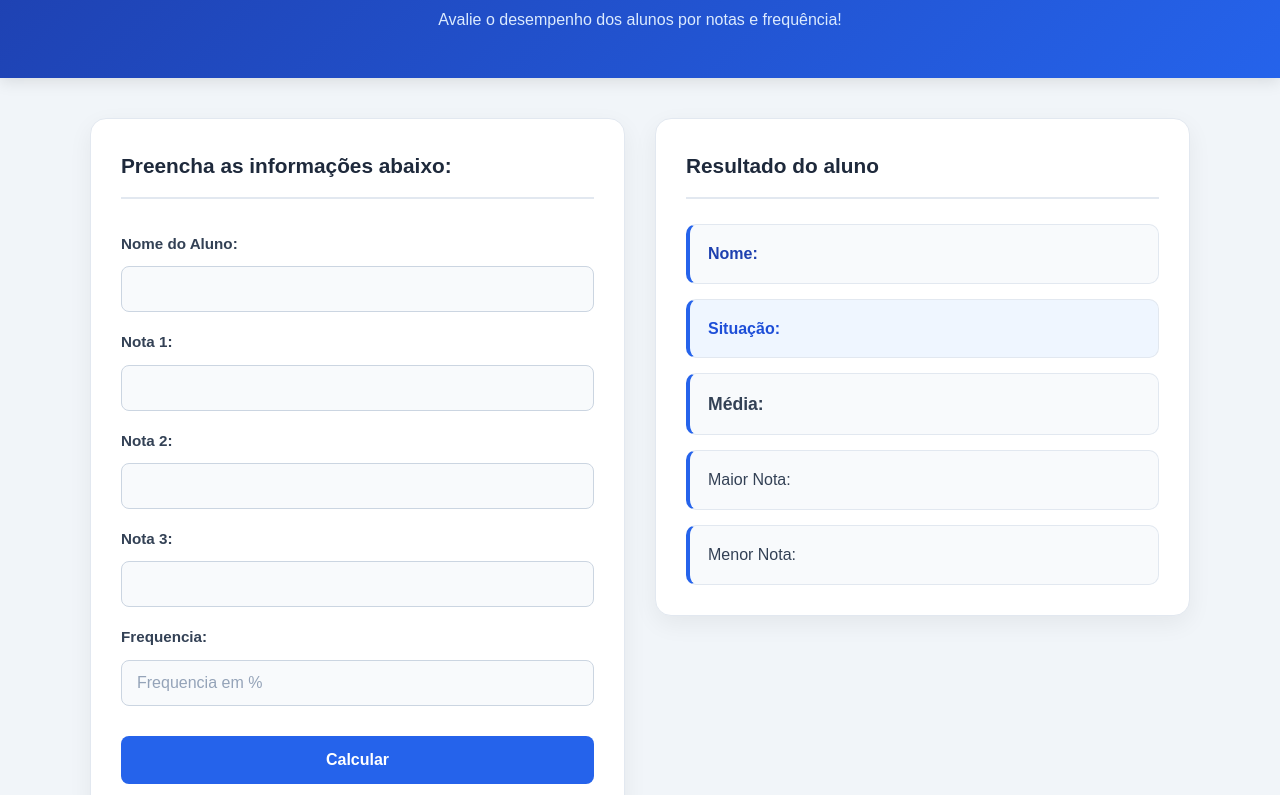
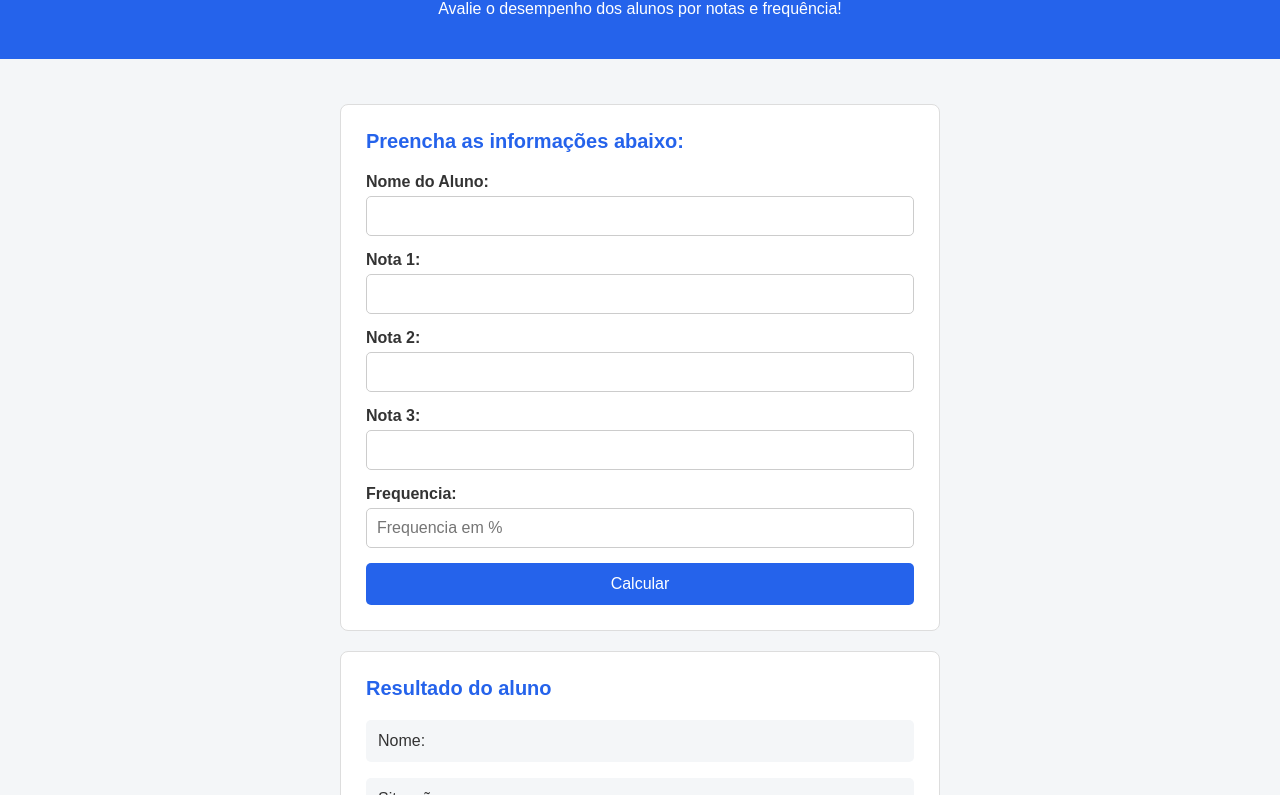
Before and after one commit to BrNine99/sistema-de-aprovacao-de-alunos, a plain HTML site: page index.html in a window 1280 px wide. Shown: the part 99-894 px from the top of the page. Drawn offline with Linux system fonts and the light colour scheme.

Commit message:
feat(css): melhora a estilização da interface

```diff
--- a/style.css
+++ b/style.css
@@ -1,348 +1,106 @@
 
-/* ==========================================
-   SISTEMA DE APROVAÇÃO DE ALUNOS
-   ========================================== */
+/* Configurações gerais */
 
-/* 1. CONFIGURAÇÕES GERAIS */
-
-* {
+body {
+    font-family: Arial, sans-serif;
+    background-color: #f4f6f8;
     margin: 0;
     padding: 0;
-    box-sizing: border-box;
+    color: #333;
 }
 
-:root {
-    --cor-primaria: #2563eb;
-    --cor-primaria-hover: #1d4ed8;
-    --cor-fundo: #f1f5f9;
-    --cor-card: #ffffff;
-    --cor-texto: #1e293b;
-    --cor-texto-secundario: #64748b;
-    --cor-borda: #cbd5e1;
-
-    --cor-aprovado: #16a34a;
-    --cor-recuperacao: #d97706;
-    --cor-reprovado: #dc2626;
-}
-
-body {
-    font-family: Arial, Helvetica, sans-serif;
-    background-color: var(--cor-fundo);
-    color: var(--cor-texto);
-    min-height: 100vh;
-    line-height: 1.6;
-}
-
-/* ==========================================
-   2. CABEÇALHO
-   ========================================== */
+/* Cabeçalho */
 
 header {
-    background: linear-gradient(
-        135deg,
-        #1e40af,
-        #2563eb
-    );
-
+    background-color: #2563eb;
     color: white;
     text-align: center;
-    padding: 45px 20px;
-    box-shadow: 0 4px 15px rgba(0, 0, 0, 0.1);
+    padding: 25px;
 }
 
 header h1 {
-    font-size: 2rem;
-    font-weight: 700;
     margin-bottom: 10px;
 }
 
 header p {
-    font-size: 1rem;
-    color: #dbeafe;
+    font-size: 16px;
 }
 
-/* ==========================================
-   3. CONTEÚDO PRINCIPAL
-   ========================================== */
+/* Conteúdo principal */
 
 main {
-    width: 90%;
-    max-width: 1100px;
-    margin: 40px auto;
-
-    display: grid;
-    grid-template-columns: 1fr 1fr;
-    gap: 30px;
-    align-items: start;
+    max-width: 600px;
+    margin: 30px auto;
+    padding: 15px;
 }
 
-/* ==========================================
-   4. ESTILO DAS SEÇÕES
-   ========================================== */
+/* Seções */
 
 section {
-    background-color: var(--cor-card);
-    padding: 30px;
-    border-radius: 16px;
-
-    box-shadow: 0 8px 25px rgba(0, 0, 0, 0.06);
-
-    border: 1px solid #e2e8f0;
+    background-color: white;
+    padding: 25px;
+    margin-bottom: 20px;
+    border: 1px solid #ddd;
+    border-radius: 8px;
 }
 
 section h2 {
-    font-size: 1.3rem;
-    color: var(--cor-texto);
-    margin-bottom: 25px;
-    padding-bottom: 15px;
-    border-bottom: 2px solid #e2e8f0;
+    font-size: 20px;
+    margin-top: 0;
+    margin-bottom: 20px;
+    color: #2563eb;
 }
 
-/* ==========================================
-   5. FORMULÁRIO
-   ========================================== */
+/* Formulário */
 
-form {
-    display: flex;
-    flex-direction: column;
-    gap: 10px;
+label {
+    display: block;
+    margin-bottom: 5px;
+    font-weight: bold;
 }
 
-form label {
-    font-size: 0.95rem;
-    font-weight: 600;
-    color: #334155;
-    margin-top: 8px;
+input {
+    width: 100%;
+    padding: 10px;
+    margin-bottom: 15px;
+    border: 1px solid #ccc;
+    border-radius: 5px;
+    box-sizing: border-box;
+    font-size: 16px;
 }
 
-form input {
-    width: 100%;
-    padding: 13px 15px;
+/* Campo selecionado */
 
-    font-size: 1rem;
-    font-family: inherit;
-
-    border: 1px solid var(--cor-borda);
-    border-radius: 8px;
-
-    background-color: #f8fafc;
-    color: var(--cor-texto);
-
+input:focus {
     outline: none;
-
-    transition: all 0.3s ease;
+    border-color: #2563eb;
 }
 
-/* Efeito ao selecionar um campo */
+/* Botão calcular */
 
-form input:focus {
-    border-color: var(--cor-primaria);
-    background-color: white;
-
-    box-shadow: 0 0 0 3px rgba(37, 99, 235, 0.12);
-}
-
-/* Texto do placeholder */
-
-form input::placeholder {
-    color: #94a3b8;
-}
-
-/* ==========================================
-   6. BOTÃO CALCULAR
-   ========================================== */
-
-#calcular {
+button {
     width: 100%;
-    margin-top: 20px;
-    padding: 15px;
-
-    background-color: var(--cor-primaria);
+    padding: 12px;
+    background-color: #2563eb;
     color: white;
-
     border: none;
-    border-radius: 8px;
-
-    font-size: 1rem;
-    font-weight: 600;
-    font-family: inherit;
-
+    border-radius: 5px;
+    font-size: 16px;
     cursor: pointer;
-
-    transition: all 0.3s ease;
 }
 
 /* Efeito ao passar o mouse */
 
-#calcular:hover {
-    background-color: var(--cor-primaria-hover);
-    transform: translateY(-2px);
-
-    box-shadow: 0 6px 15px rgba(37, 99, 235, 0.25);
+button:hover {
+    background-color: #1d4ed8;
 }
 
-/* Efeito ao clicar */
-
-#calcular:active {
-    transform: translateY(0);
-    box-shadow: none;
-}
-
-/* Acessibilidade pelo teclado */
-
-#calcular:focus-visible {
-    outline: 3px solid #93c5fd;
-    outline-offset: 3px;
-}
-
-/* ==========================================
-   7. SEÇÃO DE RESULTADOS
-   ========================================== */
-
-#resultado {
-    display: flex;
-    flex-direction: column;
-    gap: 15px;
-}
-
-#resultado h2 {
-    margin-bottom: 10px;
-}
-
-/* Parágrafos com informações do aluno */
+/* Resultado do aluno */
 
 #resultado p {
-    background-color: #f8fafc;
-
-    padding: 16px 18px;
-
-    border-radius: 10px;
-    border: 1px solid #e2e8f0;
-    border-left: 4px solid var(--cor-primaria);
-
-    font-size: 1rem;
-    font-weight: 500;
-    color: #334155;
-
-    overflow-wrap: anywhere;
-
-    transition: all 0.3s ease;
+    background-color: #f4f6f8;
+    padding: 12px;
+    margin-bottom: 10px;
+    border-radius: 5px;
+    font-size: 16px;
 }
-
-/* Efeito ao passar o mouse */
-
-#resultado p:hover {
-    background-color: #eff6ff;
-}
-
-/* Destaque para o nome do aluno */
-
-#nomeAluno {
-    font-weight: 700 !important;
-    color: #1e40af !important;
-}
-
-/* Destaque para a média */
-
-#media {
-    font-weight: 700 !important;
-    font-size: 1.1rem !important;
-}
-
-/* Destaque para a situação */
-
-#situacao {
-    font-weight: 700 !important;
-    background-color: #eff6ff !important;
-    color: #1d4ed8 !important;
-}
-
-/* ==========================================
-   8. CORES DOS RESULTADOS
-   ========================================== */
-
-/* As classes abaixo podem ser aplicadas
-   dinamicamente pelo JavaScript. */
-
-#situacao.aprovado {
-    background-color: #dcfce7 !important;
-    color: var(--cor-aprovado) !important;
-    border-left-color: var(--cor-aprovado);
-}
-
-#situacao.recuperacao {
-    background-color: #fef3c7 !important;
-    color: var(--cor-recuperacao) !important;
-    border-left-color: var(--cor-recuperacao);
-}
-
-#situacao.reprovado {
-    background-color: #fee2e2 !important;
-    color: var(--cor-reprovado) !important;
-    border-left-color: var(--cor-reprovado);
-}
-
-/* ==========================================
-   9. RESPONSIVIDADE
-   ========================================== */
-
-/* Tablets */
-
-@media (max-width: 900px) {
-
-    main {
-        grid-template-columns: 1fr;
-        max-width: 650px;
-    }
-
-    header h1 {
-        font-size: 1.7rem;
-    }
-
-}
-
-/* Celulares */
-
-@media (max-width: 480px) {
-
-    header {
-        padding: 30px 15px;
-    }
-
-    header h1 {
-        font-size: 1.5rem;
-    }
-
-    header p {
-        font-size: 0.9rem;
-    }
-
-    main {
-        width: 94%;
-        margin: 25px auto;
-        gap: 20px;
-    }
-
-    section {
-        padding: 20px;
-        border-radius: 12px;
-    }
-
-    section h2 {
-        font-size: 1.15rem;
-    }
-
-    form input {
-        padding: 12px;
-    }
-
-    #calcular {
-        padding: 14px;
-    }
-
-    #resultado p {
-        padding: 14px;
-        font-size: 0.95rem;
-    }
-
-}
```
